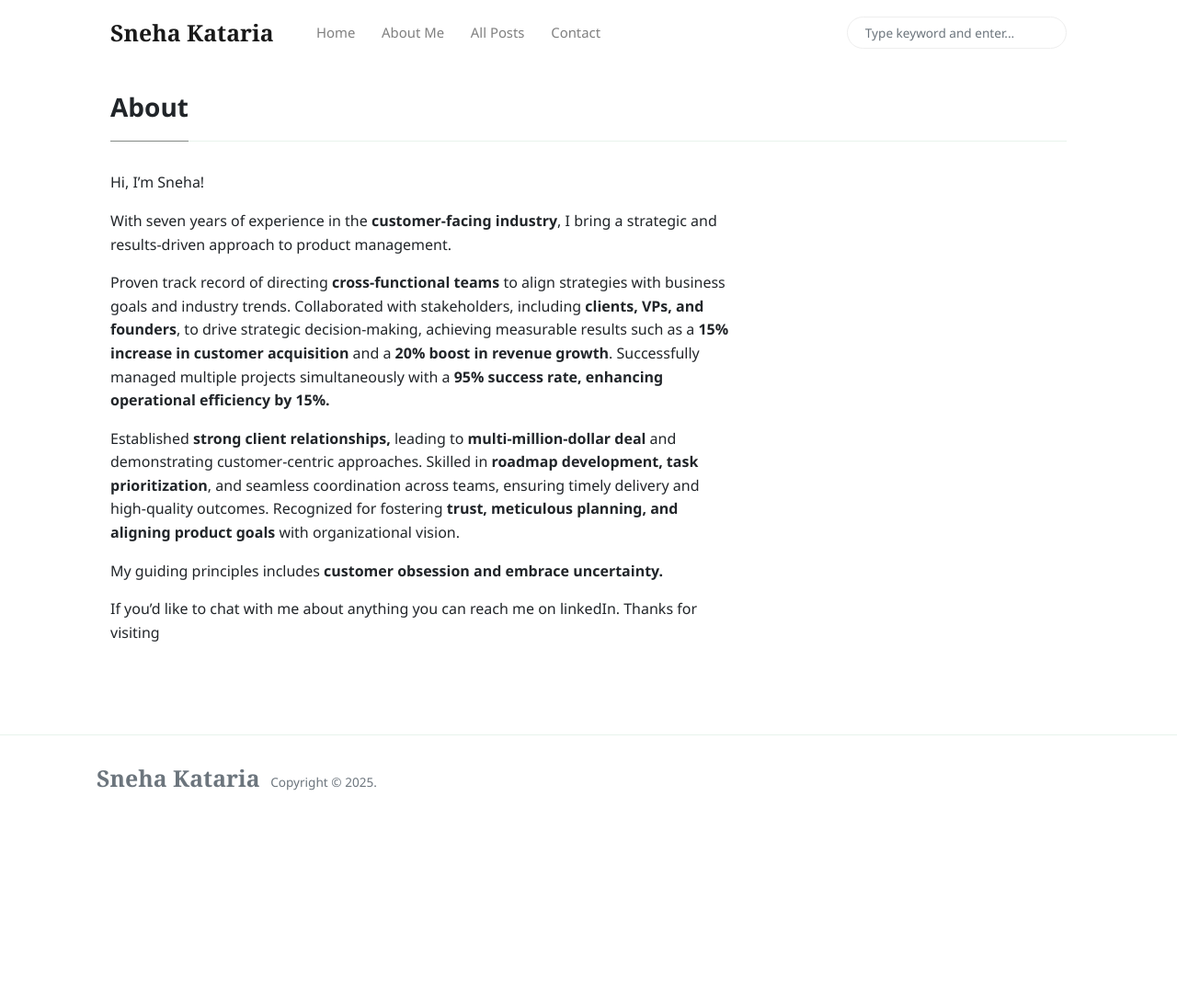
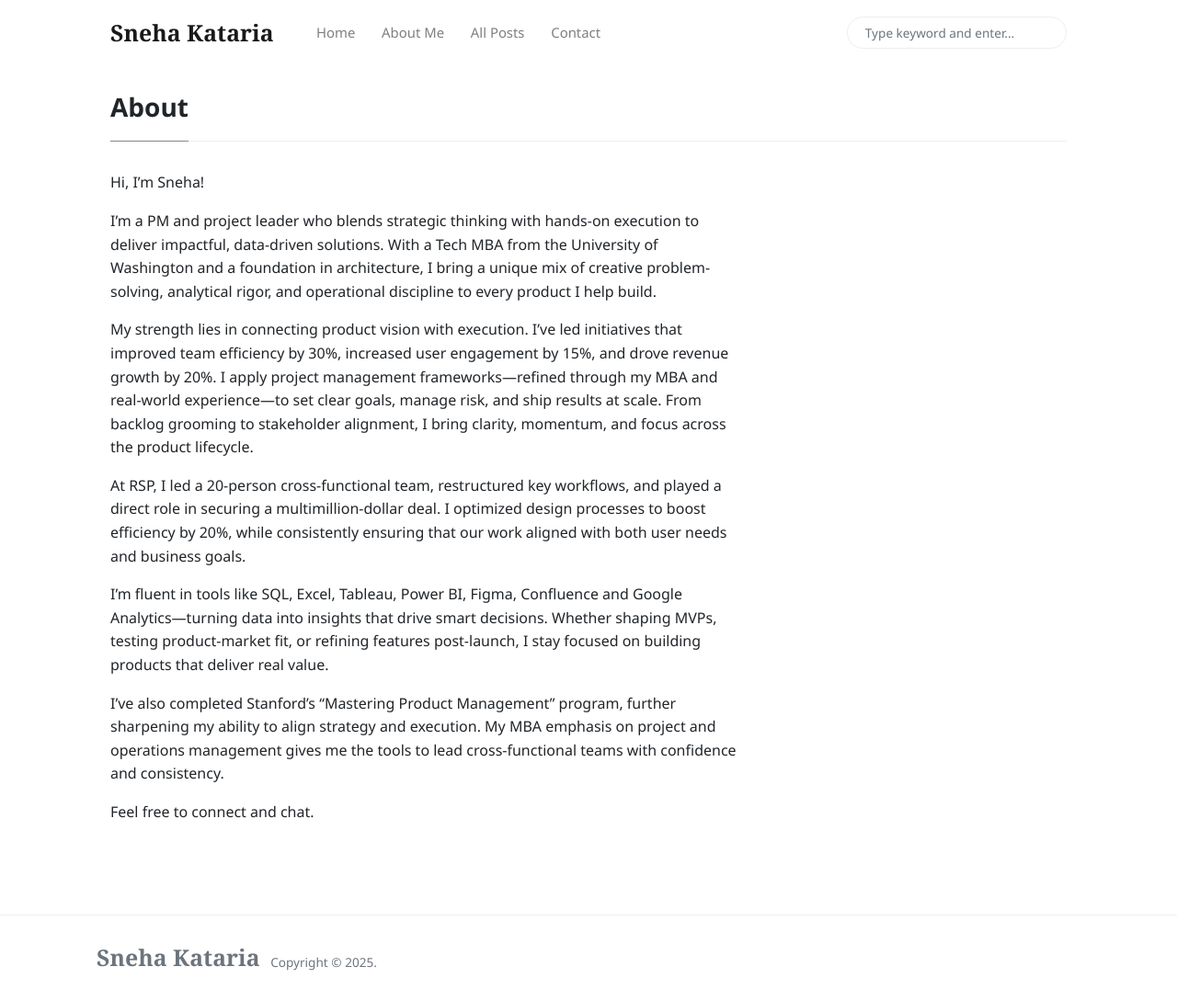
Before and after one commit to sneha-kataria/blog, a Jekyll site: the page built from _pages/about.md, in a window 1280 px wide and 1089 px high. Shown: the whole window at 92% size. Built offline with Jekyll 4.4.1, drawn with Linux system fonts in a browser that asks for light colours; nearby versions of some CDN libraries; comment, search, counter and statistics services are not loaded.

Commit message:
Updated about me.

```diff
--- a/_pages/about.md
+++ b/_pages/about.md
@@ -7,21 +7,32 @@ comments: true
 ---
 Hi, I'm Sneha!
 
-With seven years of experience in the **customer-facing industry**, I bring a strategic and results-driven approach to
-product management.
+I'm a PM and project leader who blends strategic thinking with hands-on execution to
+deliver impactful, data-driven solutions. With a Tech MBA from the University of
+Washington and a foundation in architecture, I bring a unique mix of creative
+problem-solving, analytical rigor, and operational discipline to every product I help
+build.
 
-Proven track record of directing **cross-functional teams** to align strategies with business goals and industry trends.
-Collaborated with stakeholders, including **clients, VPs, and founders**, to drive strategic decision-making, achieving
-measurable results such as a **15% increase in customer acquisition** and a **20% boost in revenue growth**.
-Successfully managed multiple projects simultaneously with a **95% success rate, enhancing operational efficiency
-by 15%.**
+My strength lies in connecting product vision with execution. I’ve led initiatives that
+improved team efficiency by 30%, increased user engagement by 15%, and drove
+revenue growth by 20%. I apply project management frameworks—refined through
+my MBA and real-world experience—to set clear goals, manage risk, and ship
+results at scale. From backlog grooming to stakeholder alignment, I bring clarity,
+momentum, and focus across the product lifecycle.
 
-Established **strong client relationships,** leading to **multi-million-dollar deal** and demonstrating
-customer-centric approaches. Skilled in **roadmap development, task prioritization**, and seamless coordination
-across teams, ensuring timely delivery and high-quality outcomes. Recognized for fostering **trust, meticulous planning,
-and aligning product goals** with organizational vision.
+At RSP, I led a 20-person cross-functional team, restructured key workflows, and
+played a direct role in securing a multimillion-dollar deal. I optimized design
+processes to boost efficiency by 20%, while consistently ensuring that our work
+aligned with both user needs and business goals.
 
-My guiding principles includes **customer obsession and embrace uncertainty.**
+I'm fluent in tools like SQL, Excel, Tableau, Power BI, Figma, Confluence and Google
+Analytics—turning data into insights that drive smart decisions. Whether shaping
+MVPs, testing product-market fit, or refining features post-launch, I stay focused on
+building products that deliver real value.
 
-If you'd like to chat with me about anything you can reach me on linkedIn.
-Thanks for visiting
+I’ve also completed Stanford’s “Mastering Product Management” program, further
+sharpening my ability to align strategy and execution. My MBA emphasis on project
+and operations management gives me the tools to lead cross-functional teams with
+confidence and consistency.
+
+Feel free to connect and chat.
```
